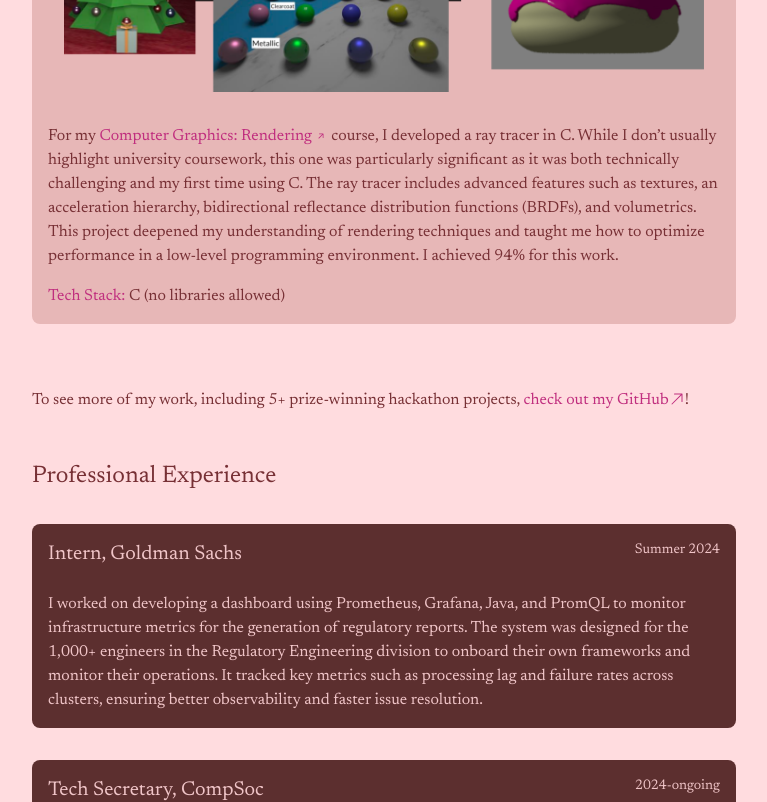
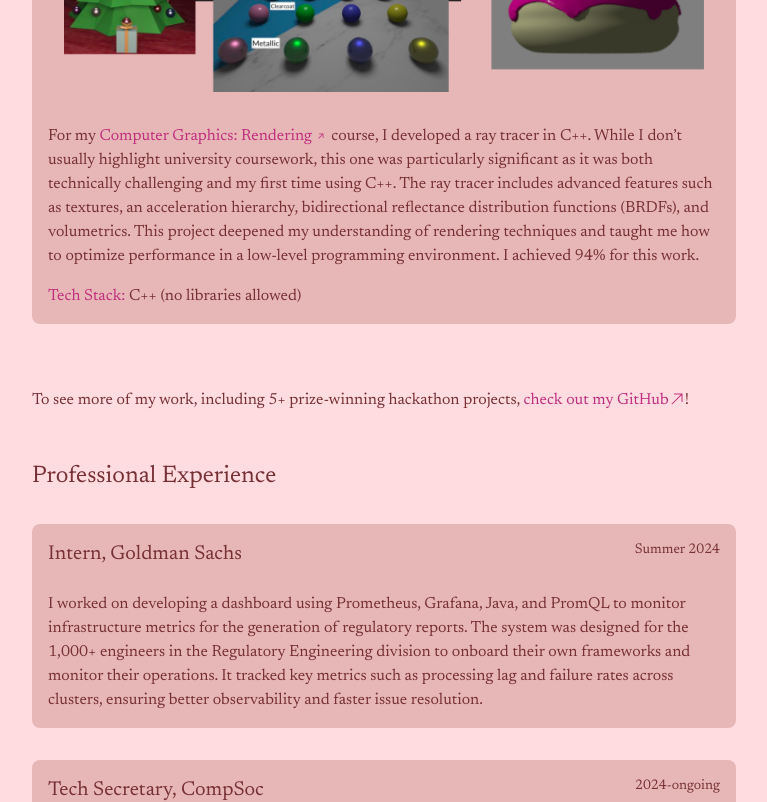
Before and after one commit to Cat2005/cat.codes, a Next.js app: page / in a window 1280 px wide. Shown: the part 3620-4422 px from the top of the page, without its empty margins (256-1023 px from the left). Built offline with nearby package versions, Linux system fonts and the light colour scheme.

Commit message:
chnaged colors again

```diff
--- a/src/app/components/ExperienceCard.tsx
+++ b/src/app/components/ExperienceCard.tsx
@@ -9,14 +9,14 @@ interface ExperienceCardProps {
 
 export default function ExperienceCard({ title, type, date,description, link, tech }: ExperienceCardProps) {
     return (
-        <div className={`${type === 'dark' ? 'bg-[#fecfd2]' : 'bg-[#5c2f2f]'} p-4 rounded-lg mb-8`}>
+        <div className={`${type === 'dark' ? 'bg-[#fecfd2]' : 'bg-[#e7b7b7]'} p-4 rounded-lg mb-8`}>
             <div className="flex justify-between">
-                <h2 className={`font-newsreader text-xl mb-4 ${type === 'dark' ? 'text-[#773035]' : 'text-[#f0c5c8]'}`}>{title}</h2>
-            <p className={`font-newsreader inline text-sm ${type === 'dark' ? 'text-[#773035]' : 'text-[#f0c5c8]'}`}>{date}</p>
+                <h2 className={`font-newsreader text-xl mb-4 ${type === 'dark' ? 'text-[#773035]' : 'text-[#773035]'}`}>{title}</h2>
+            <p className={`font-newsreader inline text-sm ${type === 'dark' ? 'text-[#773035]' : 'text-[#773035]'}`}>{date}</p>
 
 
             </div>
-            <p className={`font-newsreader mt-2 ${type === 'light' ? 'text-[#f0c5c8]' : 'text-[#773035]'}`}
+            <p className={`font-newsreader mt-2 ${type === 'light' ? 'text-[#773035]' : 'text-[#773035]'}`}
         dangerouslySetInnerHTML={{
           __html: description.replace(
             /<a\s+href=/g,
--- a/src/app/page.tsx
+++ b/src/app/page.tsx
@@ -79,9 +79,9 @@ Aside from this, I love to teach. I’ve taught maths and computer science for o
 
       <Post title="Ray tracer in C"
       type={isDarkMode ? "light" : "dark"}
-      description="For my <a href='https://ksubr.github.io/CGR2024/#Tutorials' rel='noopener noreferrer' target='_blank' className='text-[#c02e7e]'> Computer Graphics: Rendering </a> course, I developed a ray tracer in C. While I don’t usually highlight university coursework, this one was particularly significant as it was both technically challenging and my first time using C. The ray tracer includes advanced features such as textures, an acceleration hierarchy, bidirectional reflectance distribution functions (BRDFs), and volumetrics. This project deepened my understanding of rendering techniques and taught me how to optimize performance in a low-level programming environment. I achieved 94% for this work."
+      description="For my <a href='https://ksubr.github.io/CGR2024/#Tutorials' rel='noopener noreferrer' target='_blank' className='text-[#c02e7e]'> Computer Graphics: Rendering </a> course, I developed a ray tracer in C++. While I don’t usually highlight university coursework, this one was particularly significant as it was both technically challenging and my first time using C++. The ray tracer includes advanced features such as textures, an acceleration hierarchy, bidirectional reflectance distribution functions (BRDFs), and volumetrics. This project deepened my understanding of rendering techniques and taught me how to optimize performance in a low-level programming environment. I achieved 94% for this work."
       image="/posts/raytracer-imgs.png"
-      tech={["C (no libraries allowed)"]} />
+      tech={["C++ (no libraries allowed)"]} />
 
       <p className={`${isDarkMode ? 'text-[#FFDCDF]' : 'text-[#773035]'} mt-4 font-newsreader`}>To see more of my work, including 5+ prize-winning hackathon projects,  <a href='https://github.com/Cat2005' rel='noopener noreferrer' target='_blank' className='text-[#c02e7e] hover:underline'> check out my GitHub<HiArrowUpRight className="text-[#c02e7e] inline mb-1" /></a>! </p>
 
```
